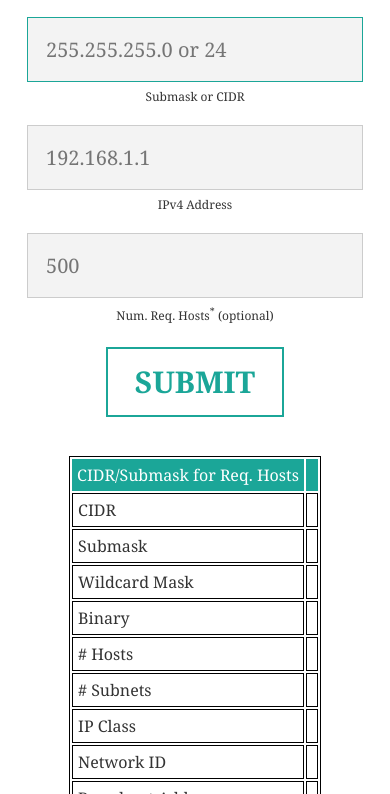
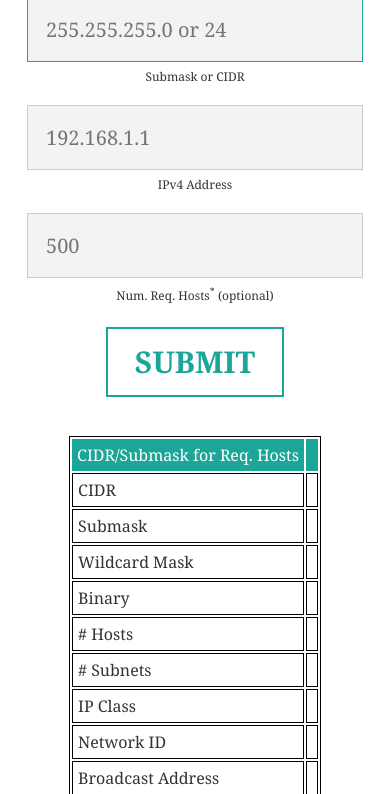
Before and after one commit to ericlagergren/cidr-javascript, a plain HTML site: page index.html in a window 390 px wide. Shown: the part 216-1010 px from the top of the page. Drawn offline with Linux system fonts and the light colour scheme.

Commit message:
added all

```diff
--- a/assets/css/style.css
+++ b/assets/css/style.css
@@ -7,7 +7,6 @@
 html {
     font-size:150%;
     color:#333;
-    background-color:#1ba698;
     font-family: Georgia, Times, "Times New Roman", serif;
 }
 a {
@@ -21,7 +20,6 @@ body {
     width:100%;
     height:100%;
     text-align:center;
-    margin-top:20px;
     background-color:#fff;
 }
 form {
--- a/index.html
+++ b/index.html
@@ -9,7 +9,7 @@
     <meta name="apple-mobile-web-app-capable" content="yes">
     <meta name="mobile-web-app-capable" content="yes">
     <meta name="apple-mobile-web-app-title" content="Subnetting Calculator">
-    <meta name="apple-mobile-web-app-status-bar-style" content="black-translucent">
+    <meta name="apple-mobile-web-app-status-bar-style" content="black">
     <meta name="robots" content="index, follow">
     <meta name="bitly-verification" content="7c235b444737"/>
     <meta name="author" content="Eric Lagergren">
```
